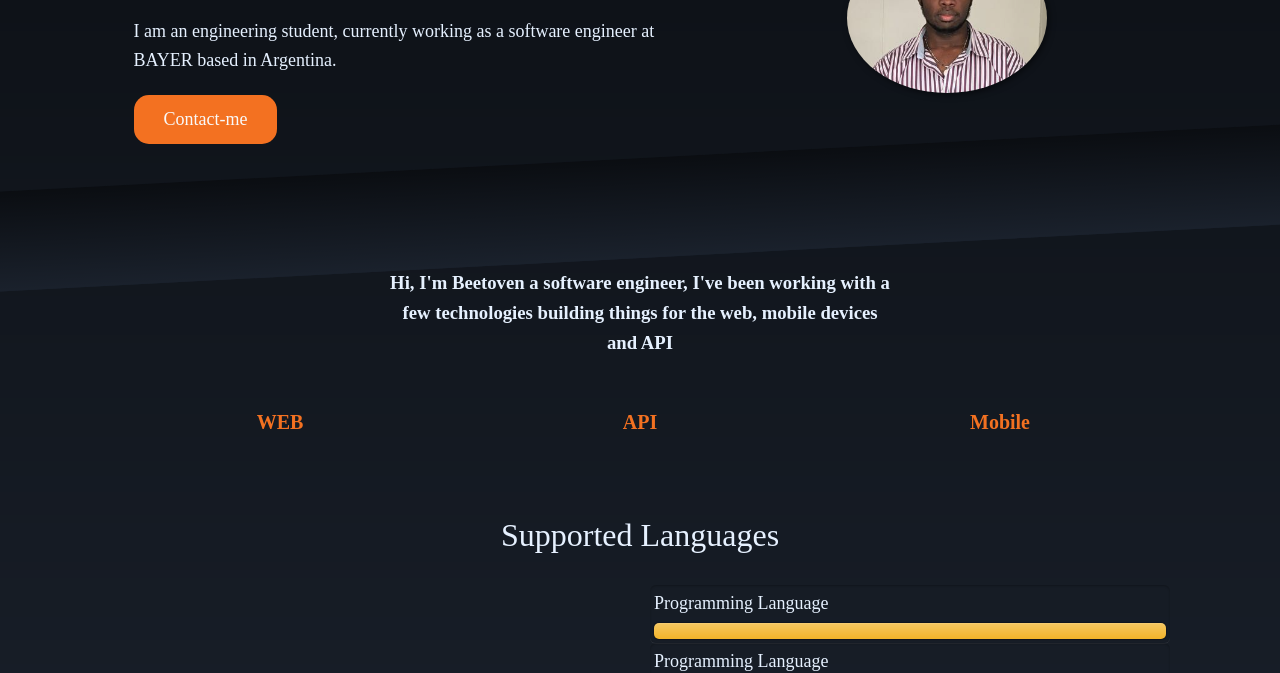
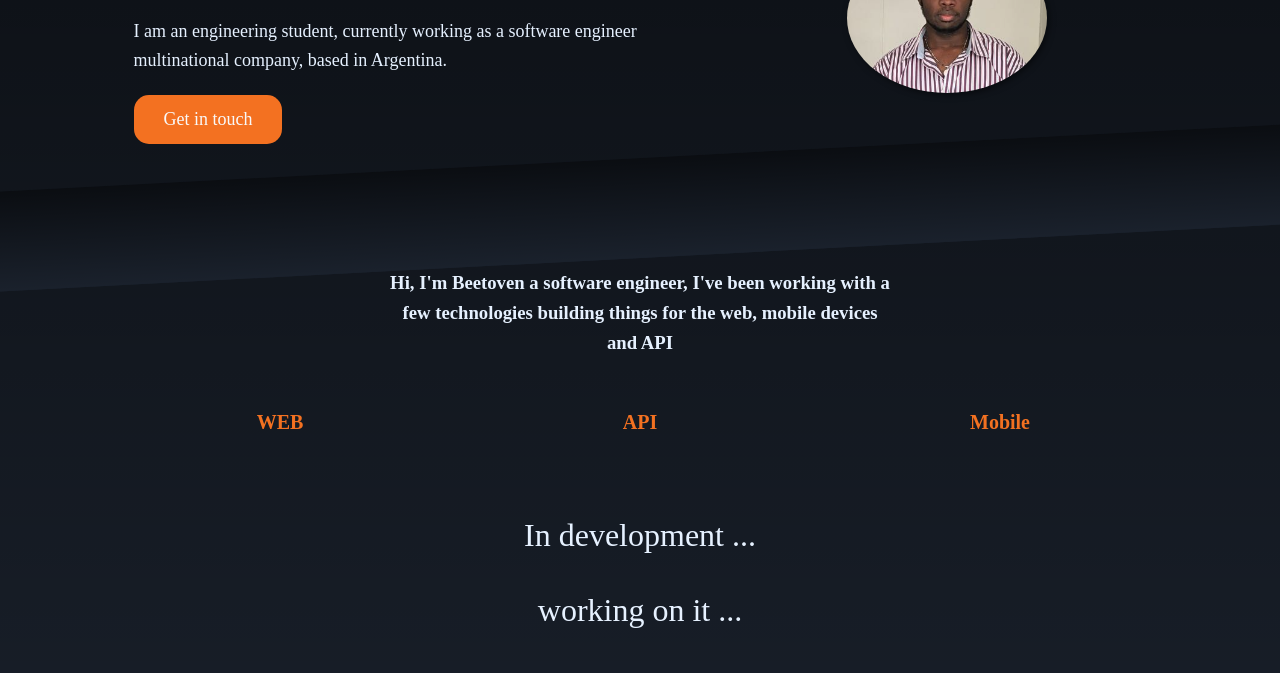
Before and after one commit to dbeetoven/dbeetoven, a Gatsby site: page / in a window 1280 px wide. Shown: the part 286-959 px from the top of the page. Built offline with nearby package versions, Linux system fonts and the light colour scheme; Gatsby itself is replaced by a stand-in of ours; some icons are missing.

Commit message:
adding new features

```diff
--- a/src/components/about.js
+++ b/src/components/about.js
@@ -11,7 +11,7 @@ const About = () => (
       <div>
         <i className="fas fa-server fa-3x"></i>
 
-        <p className="text-secondary">WEB</p>
+        <p className="text-secondary md">WEB</p>
       </div>
       <div>
         <i className="fas fa-upload fa-3x"></i>
--- a/src/components/header.js
+++ b/src/components/header.js
@@ -26,11 +26,15 @@ const Header = () => (
       <p className="title-hello">Hello, My name is</p>
       <h2 className="title-name">Beetoven Desir</h2>
       <p>
-        I am an engineering student, currently working as a software engineer at BAYER based in
-        Argentina.
+        I am an engineering student, currently working as a software engineer multinational company,
+        based in Argentina.
       </p>
-      <a href="features.html" className="btn btn-primary">
-        Contact-me
+      <a
+        target="_blank"
+        rel="noreferrer"
+        href="https://www.linkedin.com/in/dbeetoven"
+        className="btn btn-primary">
+        Get in touch
       </a>
     </div>
     <div className="header-perfil">
--- a/src/components/nav.js
+++ b/src/components/nav.js
@@ -12,12 +12,12 @@ const Nav = () => (
           </a>
         </li>
         <li className="navbar__item">
-          <a className="navbar__link" href="features.html">
+          <a className="navbar__link" href="index.html">
             Experience
           </a>
         </li>
         <li className="navbar__item">
-          <a className="navbar__link" href="docs.html">
+          <a className="navbar__link" href="index.html">
             Skills
           </a>
         </li>
--- a/src/components/skills.js
+++ b/src/components/skills.js
@@ -1,31 +1,31 @@
 import React, { Fragment } from 'react';
 
-const Skills = () => {
-  const skills = [
-    {
-      title: 'Programming Language',
-      url: 'https://devicons.github.io/devicon/devicon.git/icons/bootstrap/bootstrap-plain.svg',
-    },
-    {
-      title: 'Programming Language',
-      url: 'https://devicons.github.io/devicon/devicon.git/icons/css3/css3-original-wordmark.svg',
-    },
-    {
-      title: 'Programming Language',
-      url: 'https://www.vectorlogo.zone/logos/firebase/firebase-icon.svg',
-    },
-    {
-      title: 'Programming Language',
-      url: 'https://www.vectorlogo.zone/logos/git-scm/git-scm-icon.svg',
-    },
-    {
-      title: 'Programming Language',
-      url: 'https://devicons.github.io/devicon/devicon.git/icons/html5/html5-original-wordmark.svg',
-    },
-    {
-      title: 'Programming Language',
-      url: 'https://devicons.github.io/devicon/devicon.git/icons/java/java-original-wordmark.svg',
-    },
+const Skills = () => (
+  // const skills = [
+  // {
+  //   title: 'Programming Language',
+  //   url: 'https://devicons.github.io/devicon/devicon.git/icons/bootstrap/bootstrap-plain.svg',
+  // },
+  // {
+  //   title: 'Programming Language',
+  //   url: 'https://devicons.github.io/devicon/devicon.git/icons/css3/css3-original-wordmark.svg',
+  // },
+  // {
+  //   title: 'Programming Language',
+  //   url: 'https://www.vectorlogo.zone/logos/firebase/firebase-icon.svg',
+  // },
+  // {
+  //   title: 'Programming Language',
+  //   url: 'https://www.vectorlogo.zone/logos/git-scm/git-scm-icon.svg',
+  // },
+  // {
+  //   title: 'Programming Language',
+  //   url: 'https://devicons.github.io/devicon/devicon.git/icons/html5/html5-original-wordmark.svg',
+  // },
+  // {
+  //   title: 'Programming Language',
+  //   url: 'https://devicons.github.io/devicon/devicon.git/icons/java/java-original-wordmark.svg',
+  // },
   // 'https://devicons.github.io/devicon/devicon.git/icons/javascript/javascript-original.svg',
   // 'https://devicons.github.io/devicon/devicon.git/icons/mongodb/mongodb-original-wordmark.svg',
   // 'https://devicons.github.io/devicon/devicon.git/icons/mysql/mysql-original-wordmark.svg',
@@ -33,61 +33,24 @@ const Skills = () => {
   // 'https://devicons.github.io/devicon/devicon.git/icons/nodejs/nodejs-original-wordmark.svg',
   // 'https://devicons.github.io/devicon/devicon.git/icons/postgresql/postgresql-original-wordmark.svg',
   // 'https://devicons.github.io/devicon/devicon.git/icons/react/react-original-wordmark.svg',
-    {
-      title: 'Programming Language',
-      url: 'https://devicons.github.io/devicon/devicon.git/icons/redux/redux-original.svg',
-    },
-    {
-      title: 'Programming Language',
-      url: 'https://devicons.github.io/devicon/devicon.git/icons/sass/sass-original.svg',
-    },
-    {
-      title: 'Programming Language',
-      url:
-        'https://devicons.github.io/devicon/devicon.git/icons/typescript/typescript-original.svg',
-    },
-  ];
+  // {
+  //   title: 'Programming Language',
+  //   url: 'https://devicons.github.io/devicon/devicon.git/icons/redux/redux-original.svg',
+  // },
+  // {
+  //   title: 'Programming Language',
+  //   url: 'https://devicons.github.io/devicon/devicon.git/icons/sass/sass-original.svg',
+  // },
+  // {
+  //   title: 'Programming Language',
+  //   url:
+  //     'https://devicons.github.io/devicon/devicon.git/icons/typescript/typescript-original.svg',
+  // },
+  // ];
 
-  return (
   <Fragment>
-      <h2 className="my-2 text-center md">Supported Languages</h2>
-      <div className="container grid">
-        <div className="header-perfil">
-          <div className="">
-            <h2>text design skills</h2>
-          </div>
-        </div>
-        <div className="header-description">
-          {skills.map(n => (
-            <div key={`${n.title}-$div`} className="progress-bar">
-              <div className="progress-bar__title">
-                <span>{n.title}</span>
-              </div>
-              <div className="progress-bar__fill"></div>
-            </div>
-            // <div key={`${n}-$div`} className="card">
-            //   <img
-            //     src={n}
-            //     alt="Skills"
-            //     width="40px"
-            //     height="40px"
-            //     key={`${n}-img`}
-            //     className="topview__techs"
-            //   />
-            // </div>
-          ))}
-        </div>
-      </div>
-      {/* <div className="skills__container skills__grid">
-        <div className="card progress-bar__skills"></div>
-        <div className="card progress-bar__tumbmail">
-          <div className="text-center">
-            <h2>text design skills</h2>
-          </div>
-        </div>
-      </div> */}
+    <h2 className="my-2 text-center md">In development ...</h2>
+    <h2 className="text-center md">working on it ...</h2>
   </Fragment>
 );
-};
-
 export default Skills;
```
Also changed, not shown: src/components/layout.js (+0 -11 lines). Lines whose indentation alone changed are shown as unchanged.
